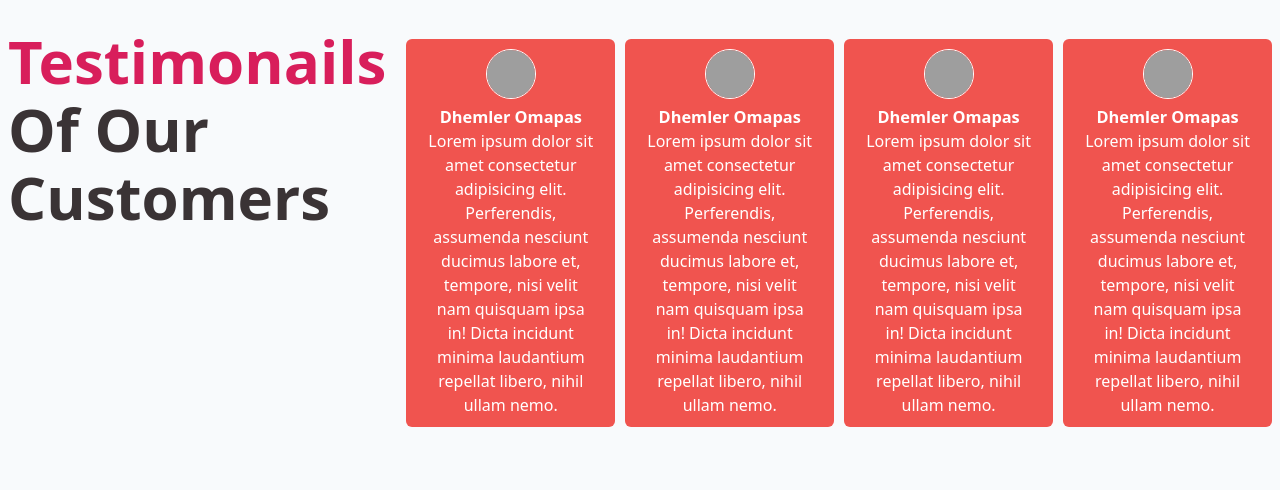
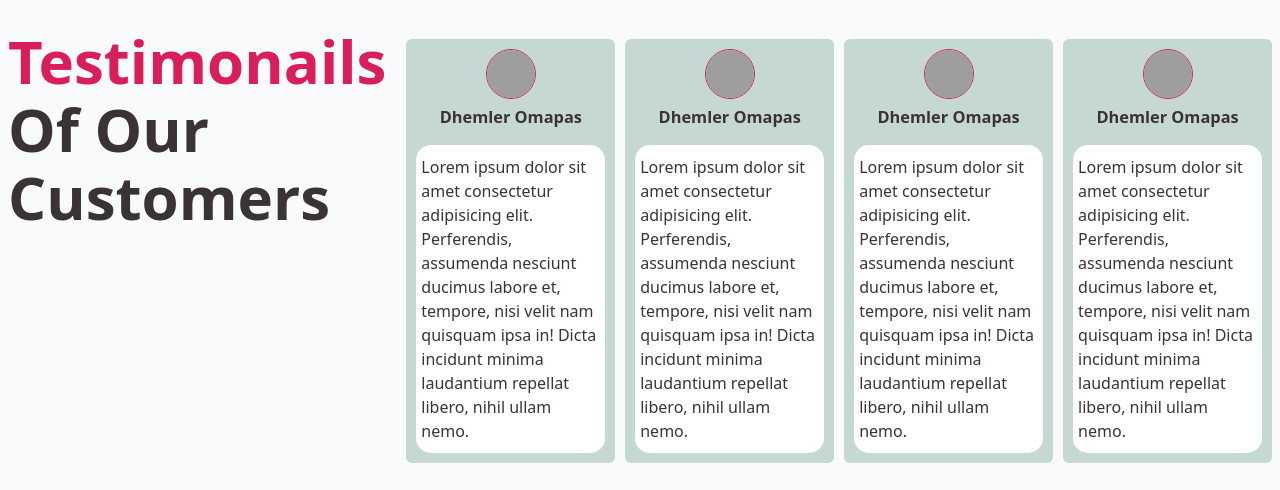
Before and after one commit to dhemz21/Techshop, a website built with Vite: page index.html in a window 1280 px wide. Shown: the part 891-1381 px from the top of the page. Before the commit the page ends 1348 px from the top, so only its background shows below. Built offline with nearby package versions, Linux system fonts and the light colour scheme; grey boxes are pictures that could not be loaded; a web font is replaced by a local one.

Commit message:
updated/18/8/2023

```diff
--- a/index.html
+++ b/index.html
@@ -128,7 +128,7 @@
           <div class="main__user__name">
             <h3>Dhemler Omapas</h3>
           </div>
-          <p>Lorem ipsum dolor sit amet consectetur adipisicing elit. Perferendis, assumenda nesciunt ducimus labore et, tempore,
+          <p class="main__testimony">Lorem ipsum dolor sit amet consectetur adipisicing elit. Perferendis, assumenda nesciunt ducimus labore et, tempore,
             nisi velit nam quisquam ipsa in! Dicta incidunt minima laudantium repellat libero, nihil ullam nemo.</p>
          </div>
         <div class="main__box">
@@ -138,7 +138,7 @@
           <div class="main__user__name">
             <h3>Dhemler Omapas</h3>
           </div>
-          <p>Lorem ipsum dolor sit amet consectetur adipisicing elit. Perferendis, assumenda nesciunt ducimus labore et, tempore,
+          <p class="main__testimony">Lorem ipsum dolor sit amet consectetur adipisicing elit. Perferendis, assumenda nesciunt ducimus labore et, tempore,
             nisi velit nam quisquam ipsa in! Dicta incidunt minima laudantium repellat libero, nihil ullam nemo.</p>
         </div>
         <div class="main__box">
@@ -148,7 +148,7 @@
           <div class="main__user__name">
             <h3>Dhemler Omapas</h3>
           </div>
-          <p>Lorem ipsum dolor sit amet consectetur adipisicing elit. Perferendis, assumenda nesciunt ducimus labore et, tempore,
+          <p class="main__testimony">Lorem ipsum dolor sit amet consectetur adipisicing elit. Perferendis, assumenda nesciunt ducimus labore et, tempore,
             nisi velit nam quisquam ipsa in! Dicta incidunt minima laudantium repellat libero, nihil ullam nemo.</p>
         </div>
         <div class="main__box">
@@ -158,7 +158,7 @@
           <div class="main__user__name">
             <h3>Dhemler Omapas</h3>
           </div>
-          <p>Lorem ipsum dolor sit amet consectetur adipisicing elit. Perferendis, assumenda nesciunt ducimus labore et, tempore,
+          <p class="main__testimony">Lorem ipsum dolor sit amet consectetur adipisicing elit. Perferendis, assumenda nesciunt ducimus labore et, tempore,
             nisi velit nam quisquam ipsa in! Dicta incidunt minima laudantium repellat libero, nihil ullam nemo.</p>
         </div>
       </div>
--- a/styles/components/main.css
+++ b/styles/components/main.css
@@ -15,10 +15,10 @@
 }
 
 .main__box{
-    text-align: center;
-    background-color: var(--clr-vermillion);
-    color: var(--clr-white);
-    padding: 10px 20px;
+    text-align: start;
+    background-color: var(--clr-ashgray);
+    color: var(--clr-jet);
+    padding: 10px 10px;
     margin: 12px 0;
     border-radius: 6px;
 
@@ -30,14 +30,25 @@
     transform: translateY(-8px);
 }
 
+.main__user, .main__user__name{
+    text-align: center;
+}
+
 .main__user img{
     border-radius: 50px;
     height: 50px;
     width: 50px;
-    border: 1px solid var(--clr-white);
+    border: 1px solid var(--clr-rasberry);
 }
 .main__user__name{
     font-size: var(--size-sm);
+}
+
+.main__testimony{
+    background-color: var(--clr-white);
+    padding: 10px 5px;
+    margin-top: 1rem;
+    border-radius: 15px;
 }
 
 /* sm */
```
